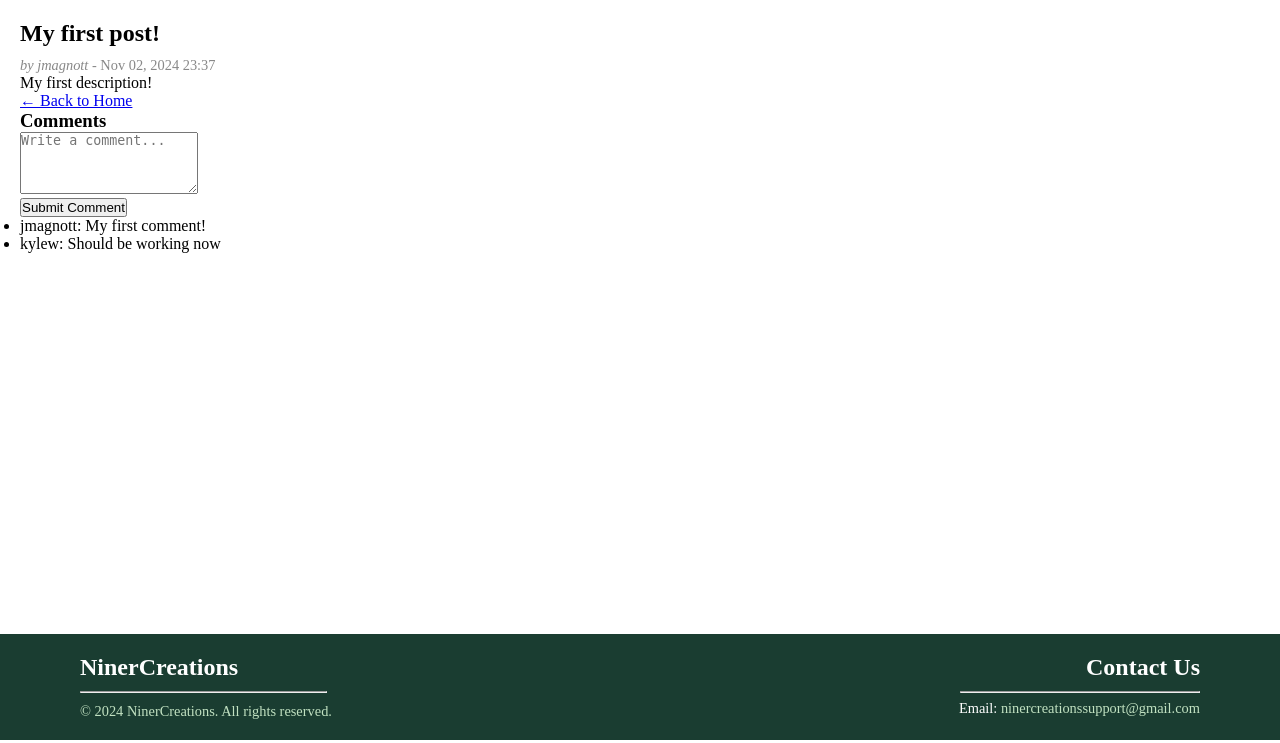
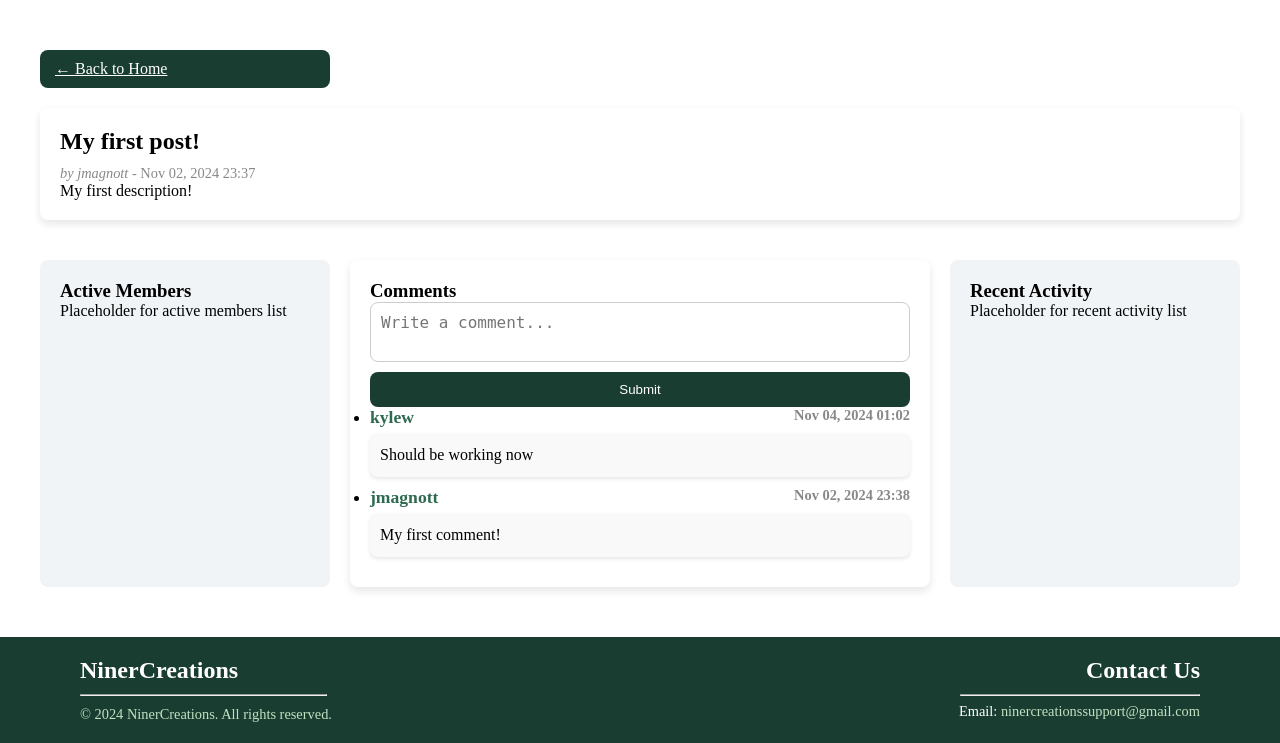
Before and after one commit to JoshMagnotta/NinerCreations, a Django app: page /post/1/ in a window 1280 px wide. Shown: the part 60-803 px from the top of the page. Run offline with Django 5.2, Linux system fonts and the light colour scheme; data comes from the database, SQL or seed files in the repository; both versions use the stored data as it was after the commit.

Commit message:
Added css to the post_detail.html so it should now look better and my comments were working if there are issues still with being a superuser let me know

```diff
--- a/NinerCreations/NinerCreations/templates/base/post_detail.html
+++ b/NinerCreations/NinerCreations/templates/base/post_detail.html
@@ -1,6 +1,10 @@
 {% extends "base/base.html" %}
 
 {% block content %}
+<div class="content-grid">
+    <!-- Top Container for Post Details -->
+    <a class="btn btn-primary" href="{% url 'home' %}">← Back to Home</a>
+    <div class="pd-main">
         <div class="post-detail">
             <h2>{{ post.title }}</h2>
             <p class="post-meta">
@@ -9,31 +13,47 @@
             <div class="post-content">
                 {{ post.content }}
             </div>
-    <a href="{% url 'home' %}">← Back to Home</a>
+        </div>
     </div>
 
-<!-- Comment Section -->
+    <!-- Active Members Column -->
+    <div class="pd-left">
+        <h3>Active Members</h3>
+        <p>Placeholder for active members list</p>
+    </div>
+
+    <!-- Main Content Column (Comment Section) -->
+    <div class="pd-main-content">
         <div class="comment-section">
             <h3>Comments</h3>
 
-    <!-- Comment Form -->
-    <form method="POST" action="{% url 'post_detail' post.id %}">
+            <!-- Comment Form (moved to the top) -->
+            <form method="POST" action="{% url 'post_detail' post.id %}" class="comment-form">
                 {% csrf_token %}
-        <textarea name="content" rows="4" placeholder="Write a comment..." required></textarea>
-        <br>
-        <button type="submit">Submit Comment</button>
+                <textarea name="content" rows="4" placeholder="Write a comment..." required class="comment-input"></textarea>
+                <button type="submit" class="btn btn-primary">Submit</button>
             </form>
 
             <ul id="commentList" class="comment-list">
-        {% for comment in post.comments.all %}
+                {% for comment in comments %}
                     <li class="comment">
-                {% if comment.author %}
-                    {{ comment.author.username }}: {{ comment.content }}
-                {% else %}
-                    Guest: {{ comment.content }}
-                {% endif %}
+                        <div class="comment-header">
+                            <strong class="comment-author">{{ comment.author.username|default:"Guest" }}</strong>
+                            <span class="comment-timestamp">{{ comment.created_at|date:"M d, Y H:i" }}</span>
+                        </div>
+                        <div class="comment-content">
+                            {{ comment.content }}
+                        </div>
                     </li>
                 {% endfor %}
             </ul>
         </div>
+    </div>
+
+    <!-- Recent Activity Column -->
+    <div class="pd-right">
+        <h3>Recent Activity</h3>
+        <p>Placeholder for recent activity list</p>
+    </div>
+</div>
 {% endblock %}
--- a/NinerCreations/NinerCreations/views.py
+++ b/NinerCreations/NinerCreations/views.py
@@ -7,28 +7,21 @@ from .models import Post, Comment
 
 def post_detail(request, post_id):
     post = get_object_or_404(Post, id=post_id)
+    comments = post.comments.all().order_by('-created_at')  # Fetch comments associated with the post
 
     if request.method == 'POST':
         content = request.POST.get('content')  # Get the comment content from the form
 
         if content:
             author = request.user if request.user.is_authenticated else None
+            Comment.objects.create(post=post, author=author, content=content)
+            # After adding the comment, fetch comments again to include the new one
+            comments = post.comments.all().order_by('-created_at')
 
-            Comment.objects.create(
-                post=post,
-                author=author,
-                content=content
-            )
-            # Render the post detail page with the new comment
-            return render(request, 'base/post_detail.html', {
-                'post': post,
-                'success_message': "Comment added successfully!"  # Pass a success message to the template
-            })
-
-    # If not a POST request or if comment was not added, render the post detail page
+    # Render the post detail page with the post and comments
     return render(request, 'base/post_detail.html', {
         'post': post,
-        'error_message': "Failed to add comment."  # Pass an error message to the template
+        'comments': comments,
     })
 
 # @login_required
--- a/NinerCreations/static/css/styles.css
+++ b/NinerCreations/static/css/styles.css
@@ -153,6 +153,119 @@ html, body {
     grid-template-columns: 1fr 2fr 1fr; /* Left sidebar, main content, right sidebar */
     gap: 20px;
     padding: 20px;
+}
+
+/* Post Detail Page Specific Styles */
+
+/* Main area for the post detail */
+.pd-main {
+    grid-column: 1 / -1; /* Full width */
+    background-color: #ffffff; /* Background for the post detail */
+    padding: 20px; /* Padding around the content */
+    border-radius: 8px; /* Rounded corners */
+    box-shadow: 0px 4px 8px rgba(0, 0, 0, 0.1); /* Shadow for depth */
+    margin-bottom: 20px; /* Space below */
+}
+
+/* Active Members Column */
+.pd-left {
+    background-color: #f0f4f7; /* Sidebar background */
+    padding: 20px; /* Padding for the sidebar */
+    border-radius: 8px; /* Rounded corners */
+    height: 100%; /* Ensure it takes full height */
+}
+
+/* Main Content Area for Comments */
+.pd-main-content {
+    background-color: #ffffff; /* Main content background */
+    padding: 20px; /* Padding inside main content */
+    border-radius: 8px; /* Rounded corners */
+    box-shadow: 0px 4px 8px rgba(0, 0, 0, 0.1); /* Shadow for depth */
+    display: flex;
+    flex-direction: column;
+    height: 100%; /* Ensure it takes full height */
+}
+
+/* Recent Activity Column */
+.pd-right {
+    background-color: #f0f4f7; /* Sidebar background */
+    padding: 20px; /* Padding for the sidebar */
+    border-radius: 8px; /* Rounded corners */
+    height: 100%; /* Ensure it takes full height */
+}
+
+/* Comment Section Styles */
+
+.comment-section {
+    margin-top: 0px;
+}
+
+.comment-header {
+    display: flex;
+    justify-content: space-between; /* Space between author and timestamp */
+    font-weight: bold; /* Author name bold */
+}
+
+.comment-author {
+    font-size: 1.1rem; /* Slightly larger font for author */
+    color: #2d6a4f; /* Author color */
+}
+
+.comment-timestamp {
+    font-size: 0.9rem; /* Smaller font for timestamp */
+    color: #888; /* Timestamp color */
+}
+
+.comment-content {
+    margin-top: 5px; /* Space above comment content */
+    font-size: 1rem; /* Regular font for comment content */
+    line-height: 1.5; /* Line height for readability */
+    background-color: #f9f9f9; /* Light background for the comment */
+    padding: 10px; /* Padding around the comment */
+    border-radius: 8px; /* Rounded corners for comments */
+    box-shadow: 0px 2px 4px rgba(0, 0, 0, 0.1); /* Shadow for depth */
+    margin-bottom: 10px; /* Space between comments */
+}
+
+.fixed-comment-section {
+    position: fixed;
+    bottom: 70px;
+    left: 0;
+    right: 0;
+    background-color: #f8f9fa; /* Light background for contrast */
+    padding: 10px 20px; /* Padding around the section */
+    box-shadow: 0 -2px 5px rgba(0, 0, 0, 0.1); /* Subtle shadow for depth */
+    z-index: 1000; /* Make sure it sits above other content */
+}
+
+/* Style for the comment form */
+.comment-form {
+    display: flex;
+    flex-direction: column; /* Stack input and button */
+}
+
+.comment-input {
+    border-radius: 8px; /* Rounded edges */
+    border: 1px solid #ccc;
+    padding: 10px;
+    font-size: 16px;
+    resize: none; /* Prevent resizing */
+    height: 60px; /* Fixed height for the textarea */
+}
+
+.btn-primary {
+    background-color: #1A3D31; /* Match your theme color */
+    color: white;
+    border: none;
+    border-radius: 8px; /* Rounded edges */
+    padding: 10px 15px;
+    cursor: pointer;
+    margin-top: 10px; /* Spacing between textarea and button */
+    transition: background-color 0.3s; /* Smooth transition */
+}
+
+.btn-primary:hover {
+    background-color: #2a6651; /* Darker shade on hover */
 }
 
 /* Left Sidebar */
```
Also changed, not shown: NinerCreations/db.sqlite3. Lines whose indentation alone changed are shown as unchanged.
